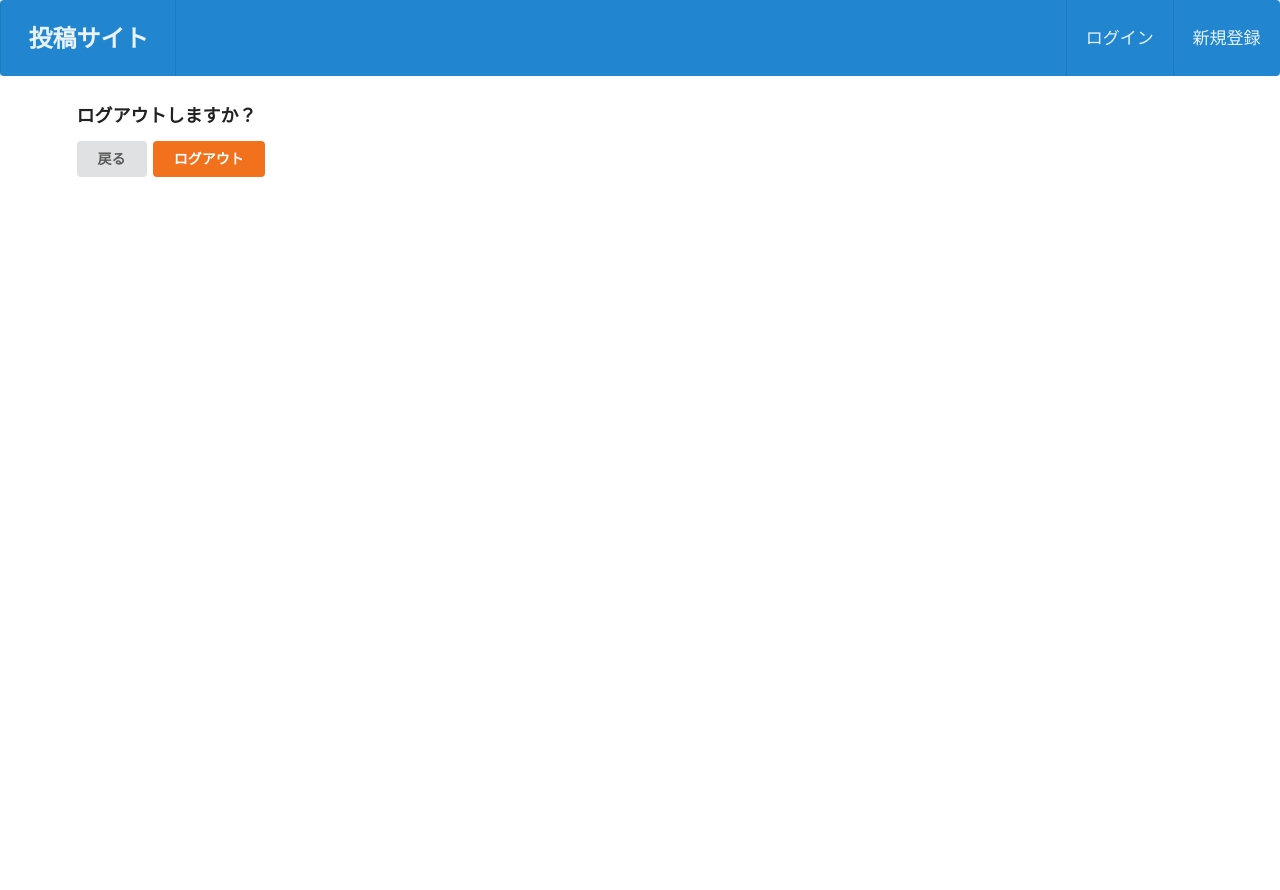
After one commit to ayu-art/Twitclone_test, a Django app: template templates/accounts/logout_confirm.html in a window 1280 px wide. The commit adds this page. Run offline with Django 3.2, Linux system fonts and the light colour scheme; the template is opened without the code that fills it, so the values that code supplies are empty.

Commit message:
ログアウト機能の実装

```diff
--- a/accounts/urls.py
+++ b/accounts/urls.py
@@ -9,4 +9,6 @@ urlpatterns = [
   path('data_save/', views.UserDataSave.as_view(), name='data_save'),
   path('profile/', views.ProfileView.as_view(), name='profile'),
   path('login/', views.LoginView.as_view(), name='login'),
+  path('logout_comfirm/', views.LogoutConfirmView.as_view(), name='logout_confirm'),
+  path('logout/', views.LogoutView.as_view(), name='logout'),
 ]
--- a/accounts/views.py
+++ b/accounts/views.py
@@ -60,3 +60,9 @@ class ProfileView(LoginRequiredMixin, TemplateView):
 class LoginView(LoginView):
   form_class = LoginForm
   template_name = 'accounts/login.html'
+
+class LogoutConfirmView(TemplateView):
+  template_name = 'accounts/logout_confirm.html'
+
+class LogoutView(LogoutView):
+  template_name = 'accounts/logout.html'
--- a/templates/accounts/base.html
+++ b/templates/accounts/base.html
@@ -20,7 +20,7 @@
     <div class="right menu">
       {% if user.is_authenticated %}
         <a class="item" href="{% url 'accounts:profile' %}">ユーザー情報</a>
-        <a class="item" href="">ログアウト</a>
+        <a class="item" href="{% url 'accounts:logout_confirm' %}">ログアウト</a>
       {% else %}
         <a class="item" href="{% url 'accounts:login' %}">ログイン</a>
         <a class="item" href="{% url 'accounts:data_input' %}">新規登録</a>
--- /dev/null
+++ b/templates/accounts/logout_confirm.html
@@ -0,0 +1,10 @@
+{% extends 'accounts/base.html' %}
+{% block title %}ログアウト{% endblock %}
+{% block subheader %}{% endblock %}
+{% block content %}
+    <div class="ui container" style="padding-top:1em;">
+        <h3>ログアウトしますか？</h3>
+        <a href="{% url 'accounts:top' %}" class="ui button">戻る</a>
+        <a href="{% url 'accounts:logout' %}" class="ui orange button">ログアウト</a>
+    </div>
+{% endblock %}
```
Also changed, not shown: templates/accounts/logout.html (added, +9 -0 lines).
